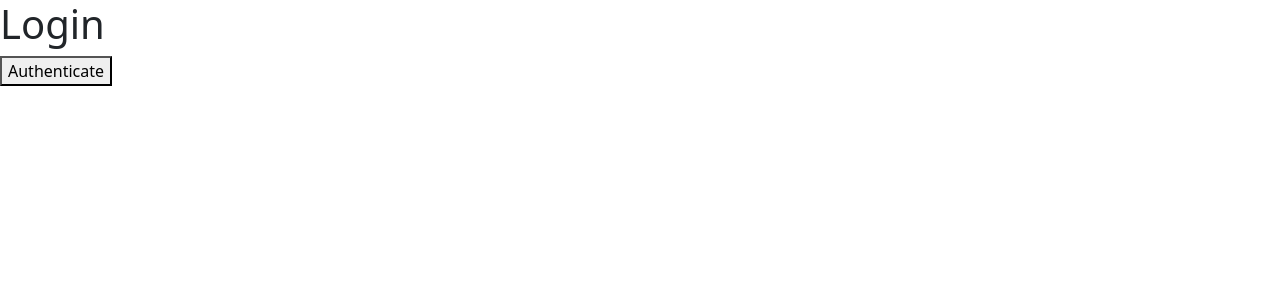
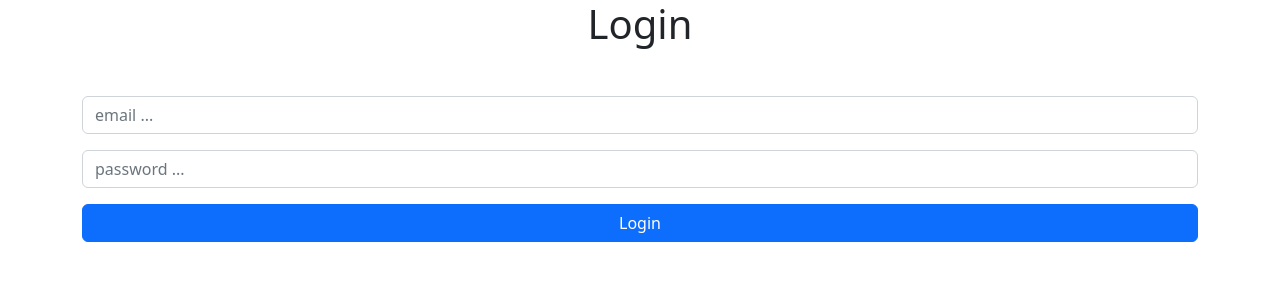
Before and after one commit to ahmad-elshowair/simple-auth, a React (Create React App) app in the folder front-end/: page /login in a window 1280 px wide. Shown: the top 300 px of the page. Built offline with nearby package versions, Linux system fonts and the light colour scheme.

Commit message:
modify login component with structure form

```diff
--- a/front-end/src/Components/Login.jsx
+++ b/front-end/src/Components/Login.jsx
@@ -1,10 +1,43 @@
-import React from 'react'
+import React from 'react';
+import 'bootstrap/dist/css/bootstrap.min.css';
+
 
 export const Login = ({ setAuth }) => {
   return (
-    <div>
-      <h1>Login</h1>
-      <button onClick={() => setAuth(true)}>Authenticate</button>
-    </div>
+    <>
+      <section className="login-section">
+        <article className="container">
+          <h1 className='mb-5 text-center'>Login</h1>
+          <form action="">
+            <div className="mb-3">
+              <input
+                type="email"
+                name="userEmail"
+                id="userEmail"
+                className="form-control"
+                placeholder='email ...'
+              />
+            </div>
+            <div className="mb-3">
+              <input
+                type="password"
+                name="userPassword"
+                id="userPassword"
+                className="form-control"
+                placeholder='password ...'
+              />
+            </div>
+            <div className="d-grid gap-2">
+              <button
+                className='btn btn-primary'
+                onClick={() => setAuth(true)}
+              >
+                Login
+              </button>
+            </div>
+          </form>
+        </article>
+      </section>
+    </>
   )
 }
```
